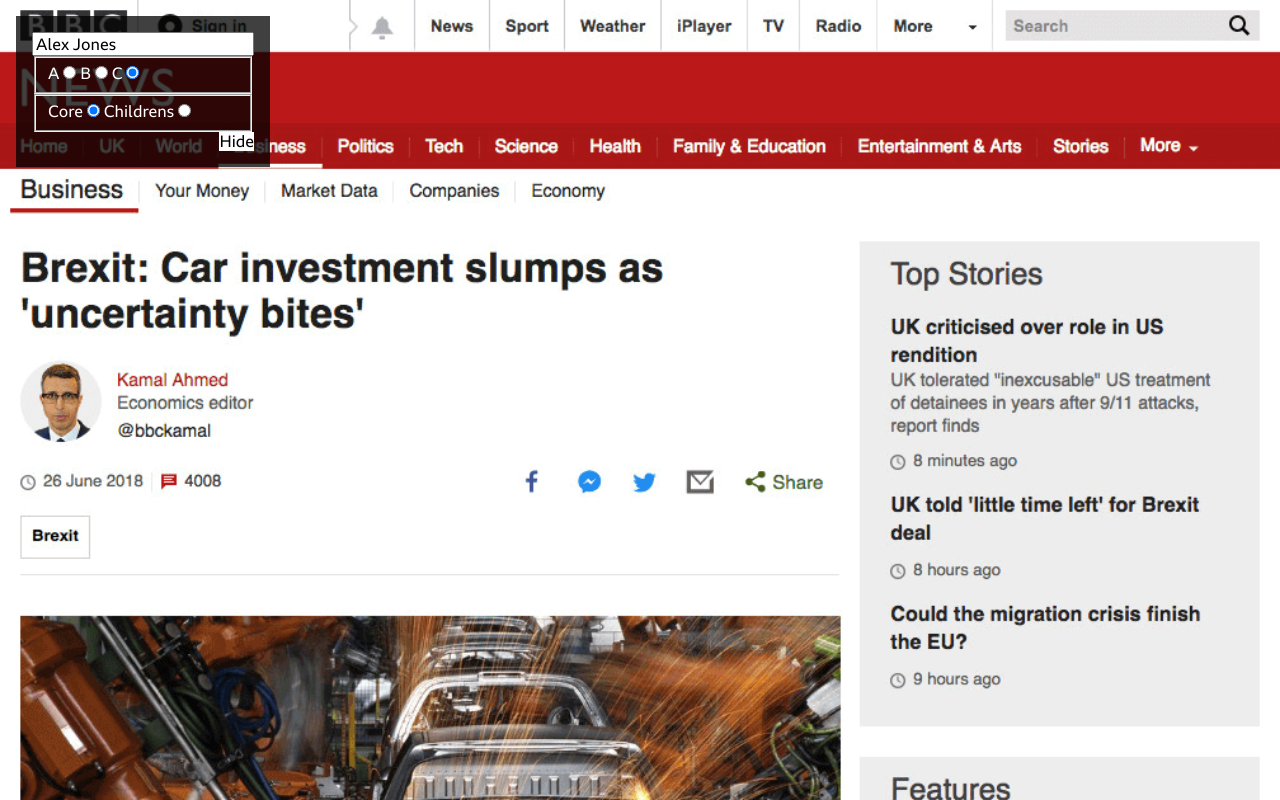
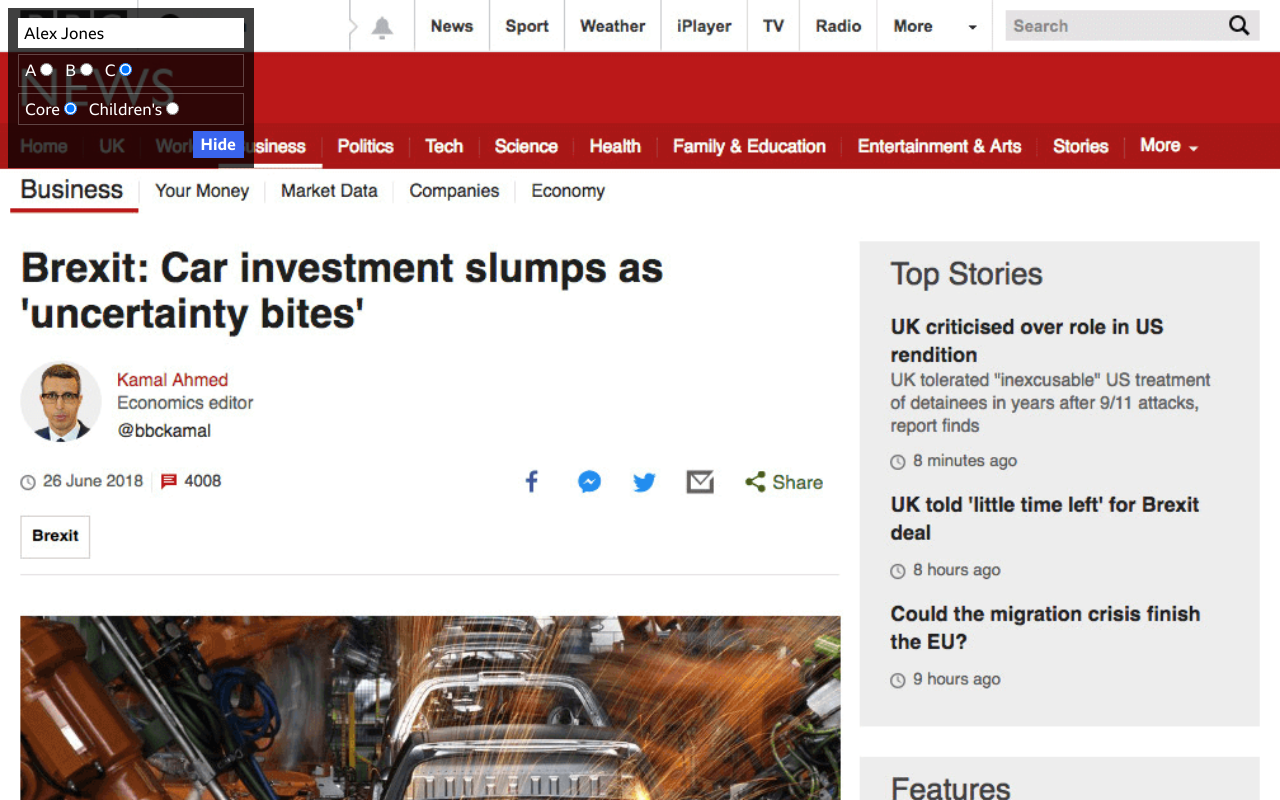
Before and after one commit to simonsinclair/comments-prototype, a Vue app: page / in a window 1280 px wide. Shown: the top 800 px of the page. Built offline with nearby package versions, Linux system fonts and the light colour scheme.

Commit message:
Update config UI style

```diff
--- a/src/App.vue
+++ b/src/App.vue
@@ -35,7 +35,7 @@
               v-model="session.theme" />
           </label>
           <label>
-            Childrens
+            Children's
             <input
               type="radio"
               value="childrens"
@@ -46,6 +46,7 @@
       </form>
     </div>
 
+    <!-- Head & Body -->
     <picture class="app__bg" v-if="session.theme === 'core'">
       <source media="(max-width: 400px)" srcset="./assets/page/core/b1_body.png" />
       <source media="(max-width: 600px)" srcset="./assets/page/core/b2_body.png" />
@@ -63,7 +64,11 @@
       <source media="(max-width: 1440px)" srcset="./assets/page/childrens/b5_body.png" />
       <img src="./assets/page/childrens/b6_body.png" alt="" />
     </picture>
+
+    <!-- Comments -->
     <bbc-comments :session="session"></bbc-comments>
+
+    <!-- Footer -->
     <picture class="app__bg" v-if="session.theme === 'core'">
       <source media="(max-width: 400px)" srcset="./assets/page/core/b1_footer.png" />
       <source media="(max-width: 600px)" srcset="./assets/page/core/b2_footer.png" />
@@ -147,16 +152,37 @@
     background-color: rgba(0,0,0,0.75);
     color: #FFF;
     position: fixed;
-      top: 16px; left: 16px;
+      top: 8px; left: 8px;
     z-index: 100;
 
     > form {
-      padding: 16px;
+      padding: 10px;
       overflow: hidden; // Clearfix.
 
+      > input[type="text"] {
+        border: none;
+        padding: 6px;
+      }
+
+      > fieldset {
+        border: 1px solid rgba(255, 255, 255, 0.25);
+        margin-left: 0;
+        margin-top: 6px;
+        margin-right: 0;
+        padding: 6px;
+
+        > label {
+          margin-right: 8px;
+        }
+      }
+
       > button {
-        background-color: #FFF;
+        background-color: #3a64ee;
+        color: #FFF;
         float: right;
+        padding: 4px 8px;
+        margin-top: 6px;
+        font-weight: bold;
       }
     }
   }
```
